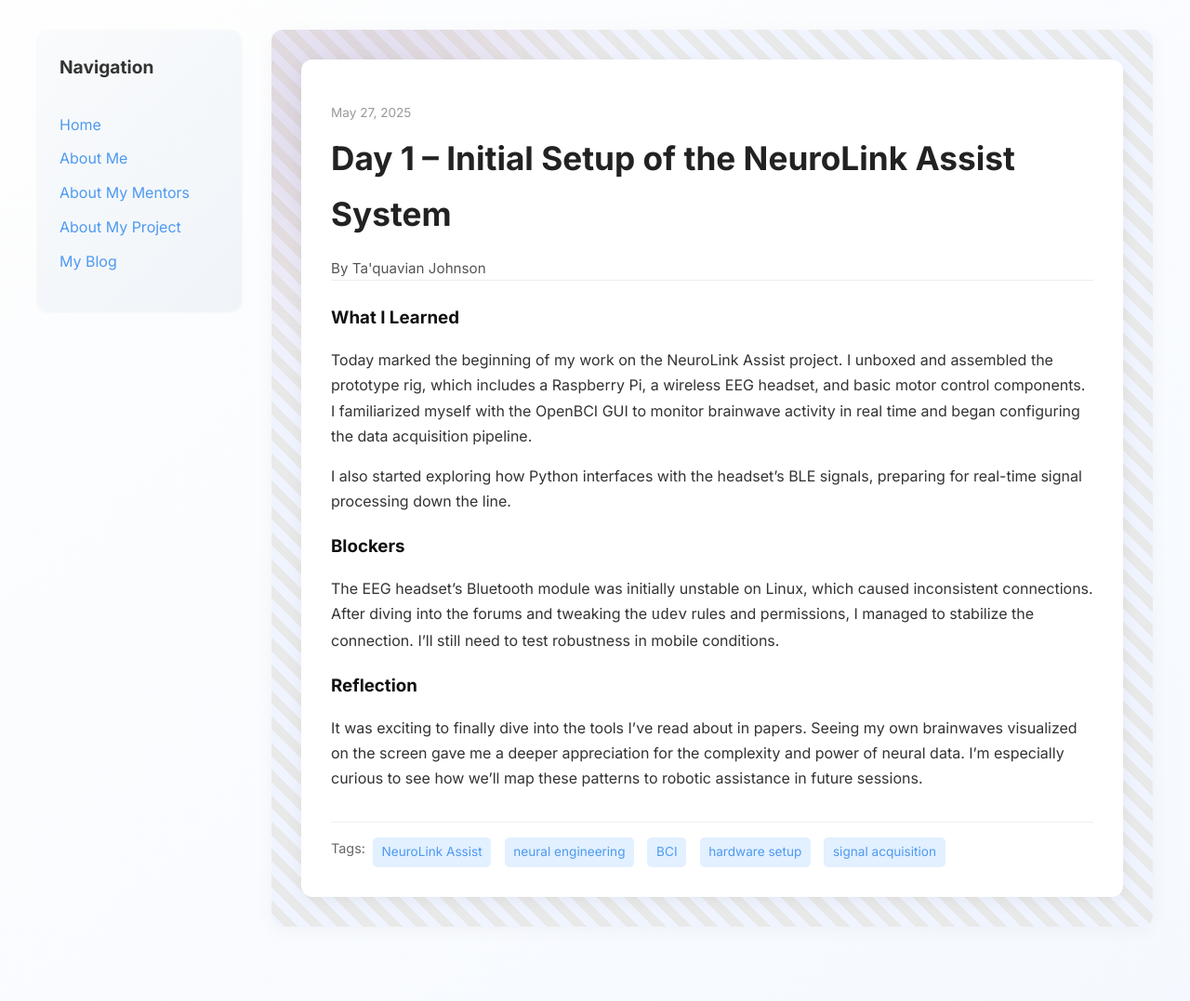
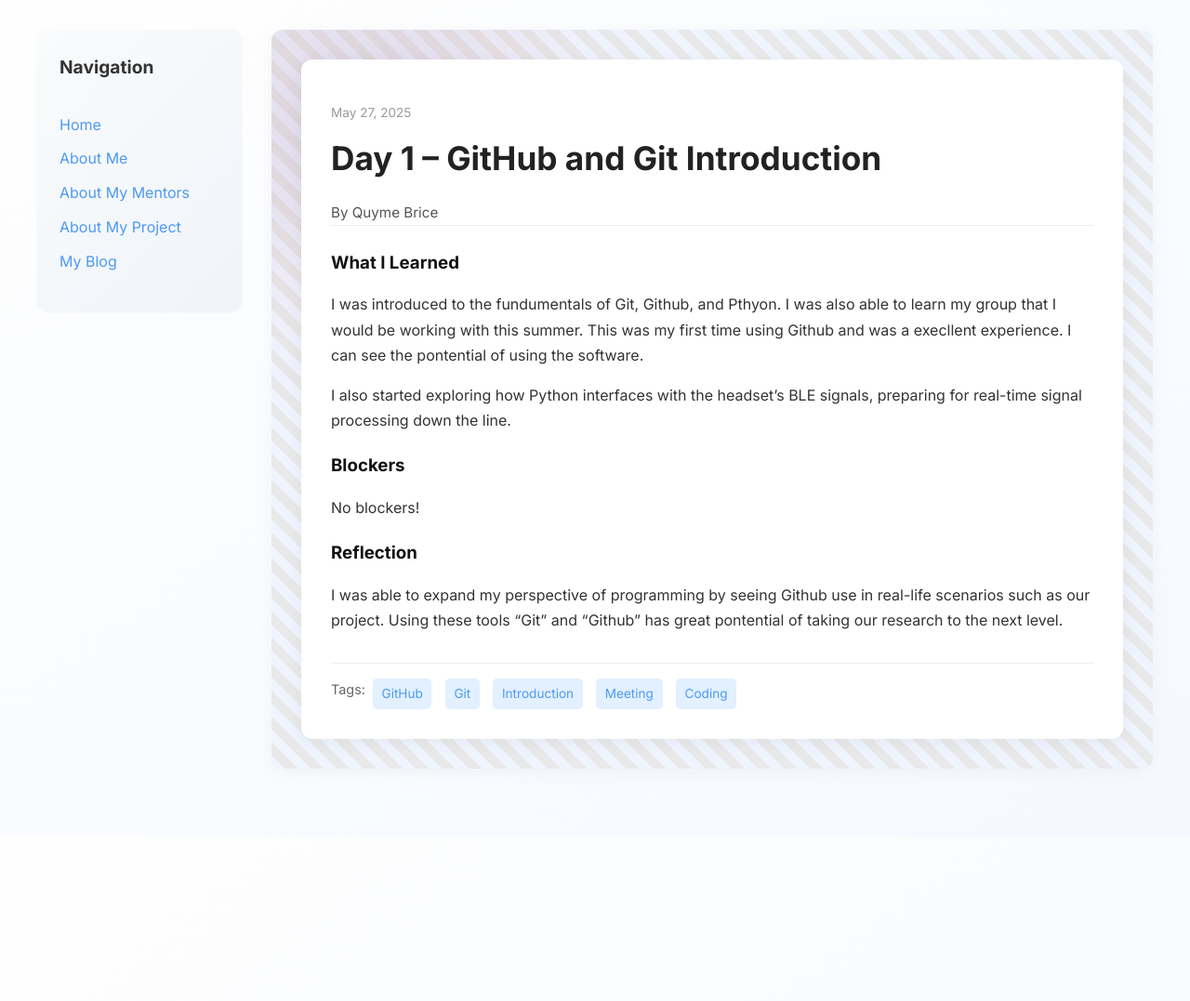
Before and after one commit to Qubri2/Qubri2.github.io, a Jekyll site: the page built from _posts/2025-05-27-day-1.md, in a window 1280 px wide. Shown: the whole page at 93% size. Built offline with Jekyll 4.4.1, drawn with Linux system fonts in a browser that asks for light colours; after the commit the page ends 900 px from its top, so only the background shows below that.

Commit message:
Update 2025-05-27-day-1.md

```diff
--- a/_posts/2025-05-27-day-1.md
+++ b/_posts/2025-05-27-day-1.md
@@ -1,19 +1,19 @@
 ---
 layout: post
-title: "Day 1 – Initial Setup of the NeuroLink Assist System"
+title: "Day 1 – GitHub and Git Introduction"
 date: 2025-05-27
-author: Ta'quavian Johnson
+author: Quyme Brice
 permalink: /day1.html
-tags: ["NeuroLink Assist", "neural engineering", "BCI", "hardware setup", "signal acquisition"]
+tags: ["GitHub", "Git", "Introduction", "Meeting", "Coding"]
 
 what_i_learned: |
-  Today marked the beginning of my work on the NeuroLink Assist project. I unboxed and assembled the prototype rig, which includes a Raspberry Pi, a wireless EEG headset, and basic motor control components. I familiarized myself with the OpenBCI GUI to monitor brainwave activity in real time and began configuring the data acquisition pipeline.
+  I was introduced to the fundumentals of Git, Github, and Pthyon. I was also able to learn my group that I would be working with this summer. This was my first time using Github and was a execllent experience. I can see the pontential of using the software.
 
   I also started exploring how Python interfaces with the headset's BLE signals, preparing for real-time signal processing down the line.
 
 blockers: |
-  The EEG headset’s Bluetooth module was initially unstable on Linux, which caused inconsistent connections. After diving into the forums and tweaking the `udev` rules and permissions, I managed to stabilize the connection. I’ll still need to test robustness in mobile conditions.
+  No blockers!
 
 reflection: |
-  It was exciting to finally dive into the tools I’ve read about in papers. Seeing my own brainwaves visualized on the screen gave me a deeper appreciation for the complexity and power of neural data. I’m especially curious to see how we’ll map these patterns to robotic assistance in future sessions.
+  I was able to expand my perspective of programming by seeing Github use in real-life scenarios such as our project. Using these tools "Git" and "Github" has great pontential of taking our research to the next level.
 ---
```
